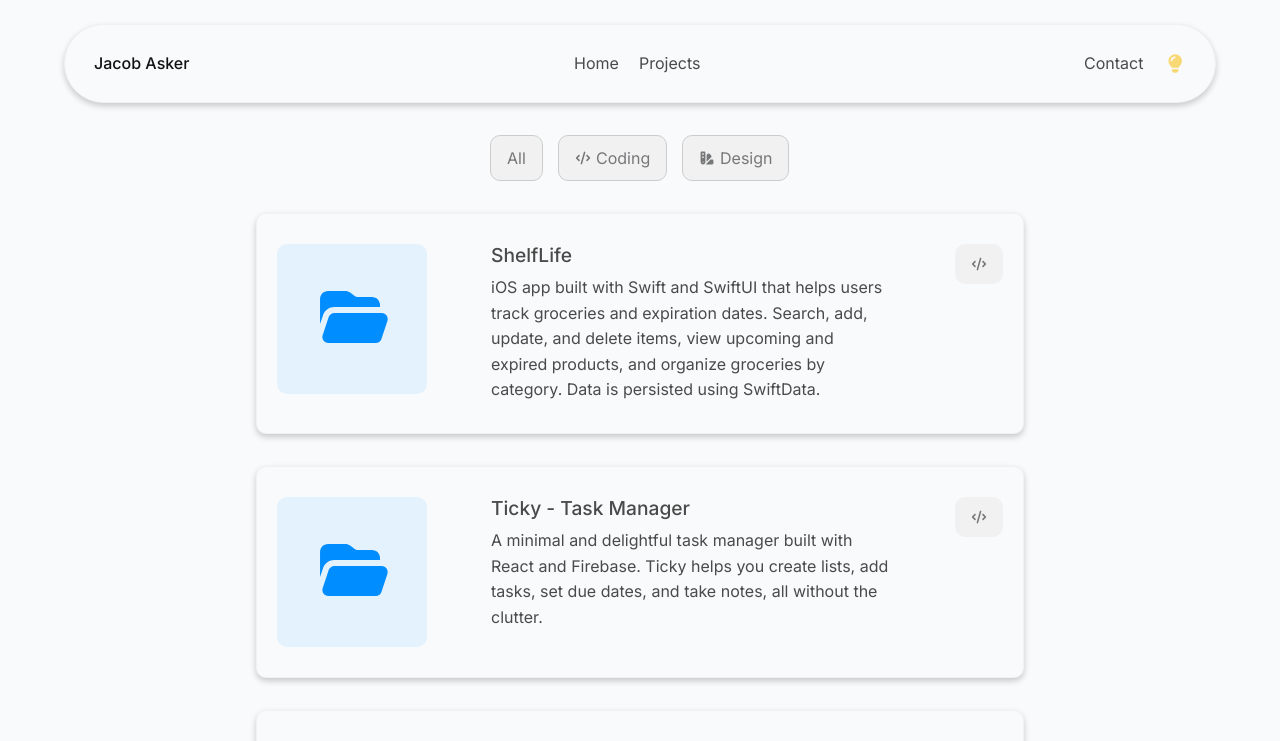
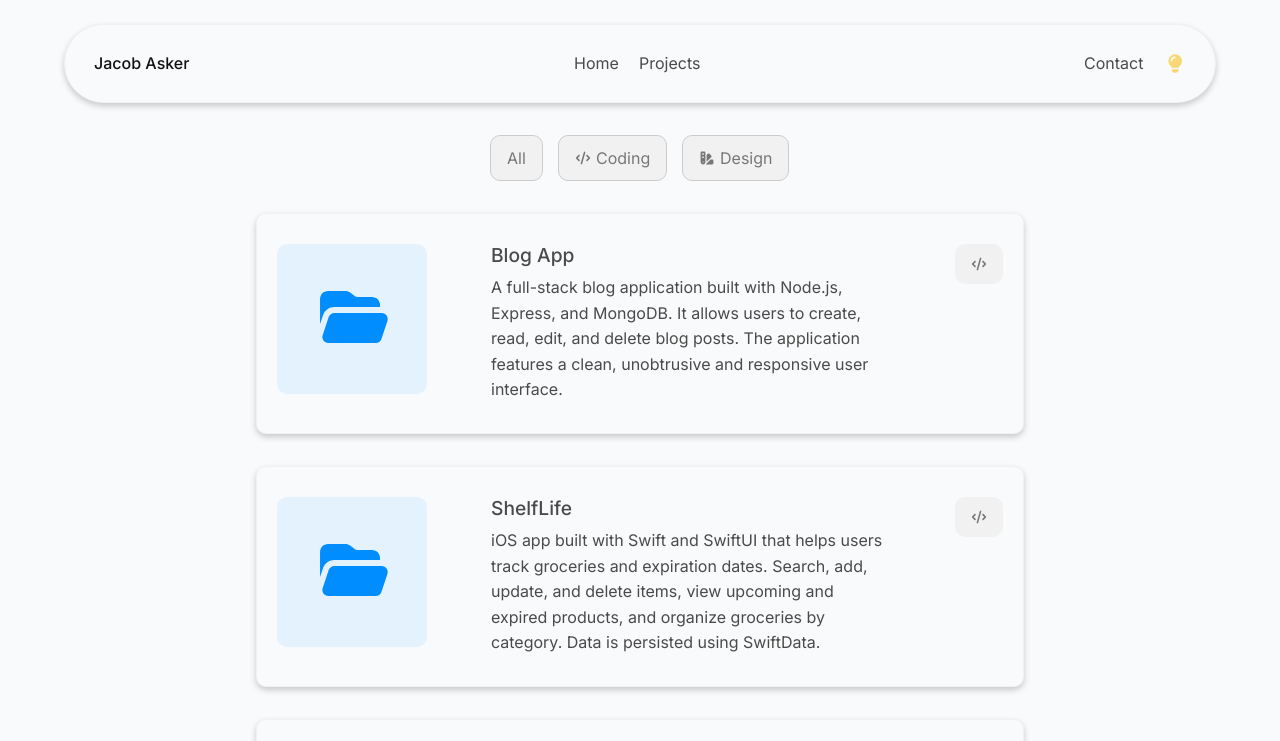
Before and after one commit to Jackan04/Portfolio, a React (Vite) app: page /#/projects in a window 1280 px wide. Shown: the top 741 px of the page. Built offline with nearby package versions, Linux system fonts and the light colour scheme.

Commit message:
Added new project: Blog App

```diff
--- a/src/data/projects.js
+++ b/src/data/projects.js
@@ -1,4 +1,11 @@
 const projects = [
+  {
+    category: "Coding",
+    href: "https://github.com/Jackan04/Blog-app",
+    title: "Blog App",
+    description:
+      "A full-stack blog application built with Node.js, Express, and MongoDB. It allows users to create, read, edit, and delete blog posts. The application features a clean, unobtrusive and responsive user interface.",
+  },
   {
     category: "Coding",
     href: "https://github.com/Jackan04/ShelfLife",
```
